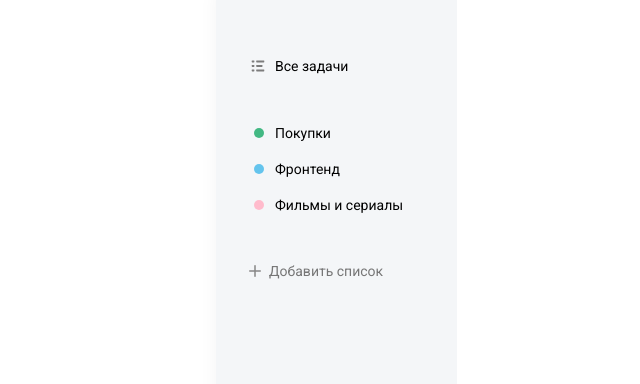
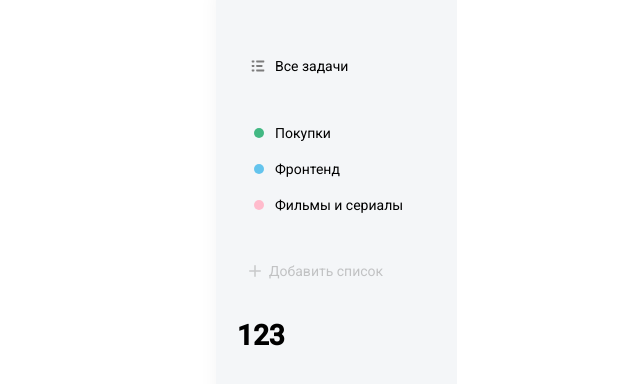
Before and after one commit to Goldgrabber/React_GTDList, a React (Create React App) app: page / in a window 1280 px wide. Shown: the part 148-532 px from the top of the page, without its empty margins (48-688 px from the left). Built offline with nearby package versions, Linux system fonts and the light colour scheme.

Commit message:
layout-5

```diff
--- a/src/App.js
+++ b/src/App.js
@@ -1,9 +1,12 @@
 import React from 'react';
-import listSvg from './assets/img/list.svg';
+import { useState } from 'react';
 import List from './components/List';
+import AddListButton from './components/AddListButton';
 
 
 function App() {
+  let [value, setValue] = useState('Hello, World!');
+
   return <div className='todo'>
     <div className="todo__sidebar">
       <List
@@ -36,21 +39,8 @@ function App() {
       isRemovable
       />
 
-<List
-        items={[
-          {
-            className: "List__add-button",
-            icon: <svg width="12" height="12" viewBox="0 0 16 16" fill="none" xmlns="http://www.w3.org/2000/svg">
-            <path d="M8 1V15" stroke="black" strokeWidth="2" strokeLinecap="round" strokeLinejoin="round"/>
-            <path d="M1 8H15" stroke="black" strokeWidth="2" strokeLinecap="round" strokeLinejoin="round"/>
-            </svg>
-            ,
-            name: "Добавить список"
-          },
+      <AddListButton/>
 
-        ]}
-      isRemovable
-      />
     </div>
     <div className="todo__TASKS">
 
--- /dev/null
+++ b/src/components/AddListButton/index.jsx
@@ -0,0 +1,29 @@
+import React, {Fragment} from 'react';
+import List from '../List';
+
+import './AddListButton/scss';
+
+const AddListButton = () => {
+
+  return (
+      <Fragment>
+          <List
+              items={[
+                  {
+                  className: "List__add-button",
+                  icon: <svg width="12" height="12" viewBox="0 0 16 16" fill="none" xmlns="http://www.w3.org/2000/svg">
+                  <path d="M8 1V15" stroke="black" strokeWidth="2" strokeLinecap="round" strokeLinejoin="round"/>
+                  <path d="M1 8H15" stroke="black" strokeWidth="2" strokeLinecap="round" strokeLinejoin="round"/>
+                  </svg>,
+                  name: "Добавить список"
+                  },
+              ]}
+          />
+          <div className='add-list-popup'>
+              <h1>123</h1>
+          </div>
+      </Fragment>
+  );
+ };
+
+export default AddListButton;
--- a/src/components/List/List.scss
+++ b/src/components/List/List.scss
@@ -2,6 +2,7 @@
     margin-bottom: 30px;
 
     &__add-button {
+       opacity: 0.4;
        svg {
           path {
           stroke:#868686;
@@ -9,6 +10,10 @@
         }
       span {
         color: #767676;
+      }
+      &:hover {
+        opacity: 1;
+
       }
     }
 
```
Also changed, not shown: src/components/AddListButton/AddListButon.scss (added).
